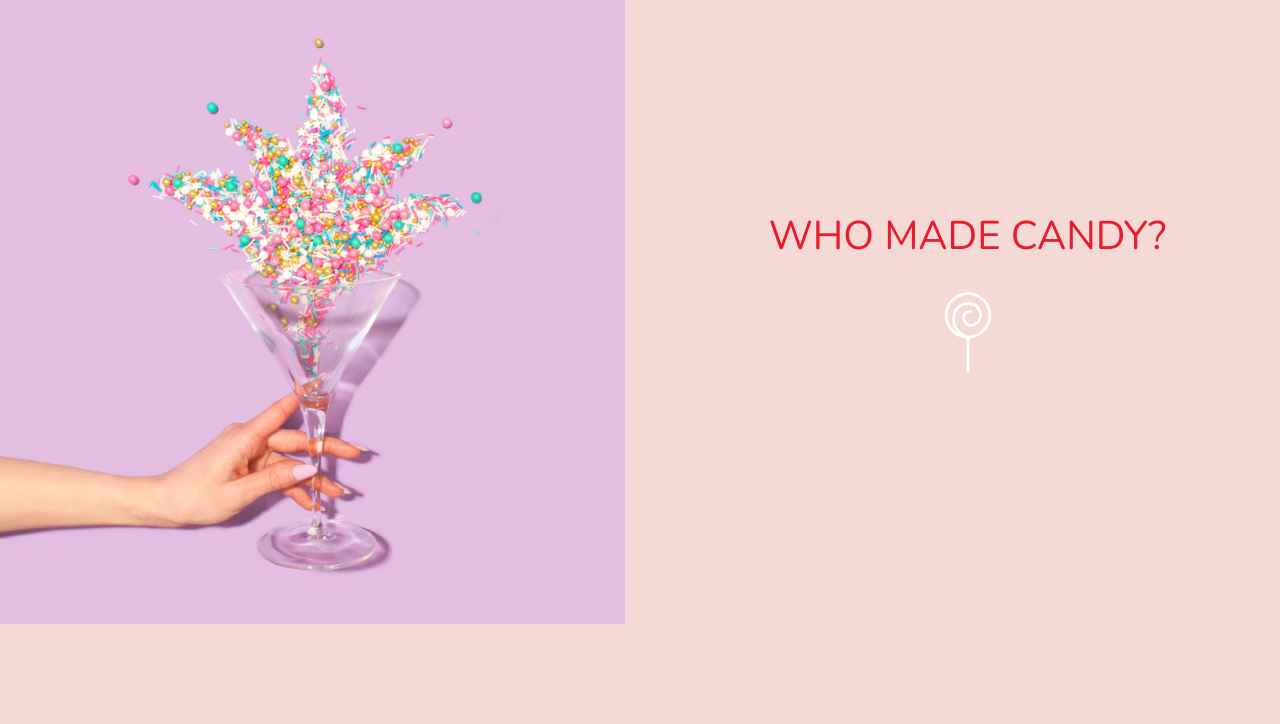
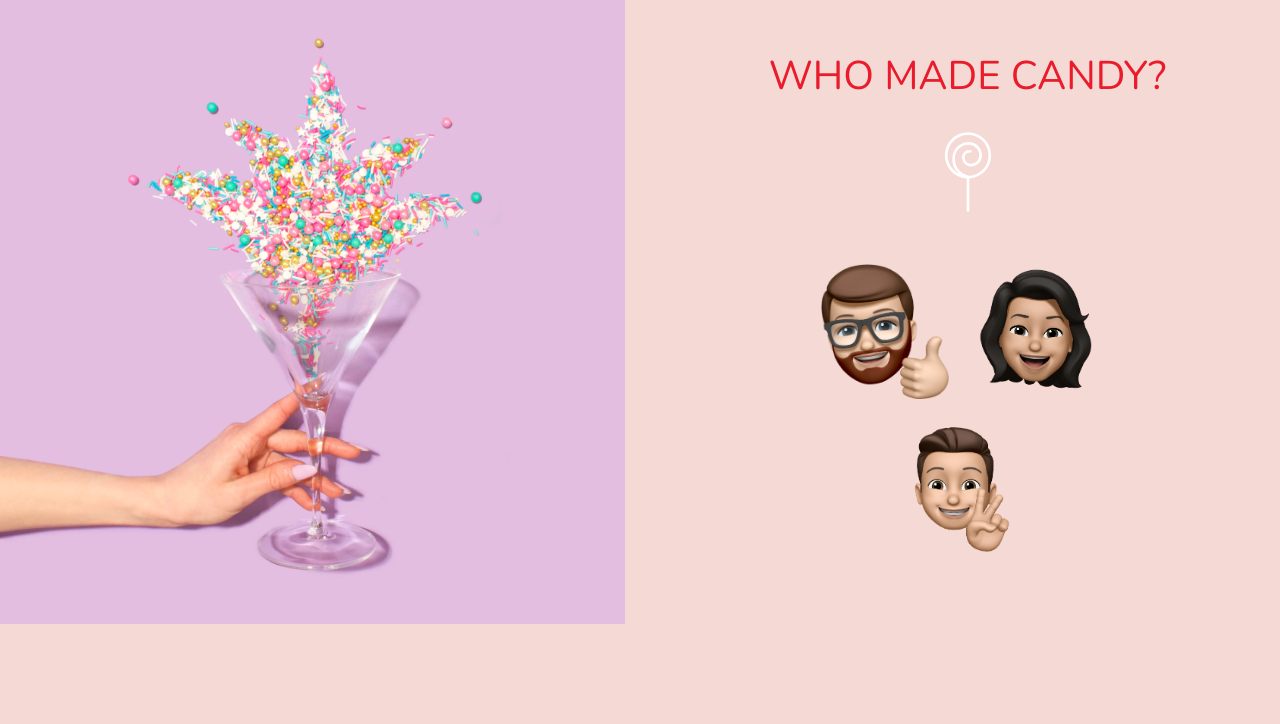
Before and after one commit to iTanmayGupta/Candii, a Flask app: page /home in a window 1280 px wide. Shown: the part 2199-2923 px from the top of the page. Run offline with Flask 2, Linux system fonts and the light colour scheme; some libraries are stand-ins or nearby versions.

Commit message:
Finalized home page.

```diff
--- a/static/home/app.css
+++ b/static/home/app.css
@@ -3,9 +3,17 @@ body {
     font-family: "Nunito", sans-serif;
   }
 
-  .api {
+.api {
       width: 7rem;
-  }
+    }
+
+.memoji {
+    width: 10rem;
+}
+
+.memoji1{
+    width: 8rem;
+}
 
   .blurb h2 {
     color: #ea1c2c;
--- a/templates/index.html
+++ b/templates/index.html
@@ -102,9 +102,9 @@
                 />
                 <p class="lead">
                   Candy is a non-profit blockchain based DeFi application that allows
-                  users to support their favourite local businneses and content creators
+                  users to support their favourite local businesses and content creators
                   who are affected by the pandemic and the rise of ads on social media platforms.
-                  Users can browse a list of local businneses and content creators and treat them
+                  Users can browse a list of local businesses and content creators and treat them
                   with Candy where each Candy is $5 worth of Etherium.
                 </p>
               </div>
@@ -161,8 +161,19 @@
                   alt=""
                 />
                 <p class="lead">
-
                 </p>
+                <img
+                    class="memoji1"
+                    src="../static/home/imgs/anujj.png"
+                />
+                <img
+                    class="memoji"
+                    src="../static/home/imgs/tanmay.png"
+                />
+                <img
+                    class="memoji"
+                    src="../static/home/imgs/abhi.png"
+                />
               </div>
             </div>
           </div>
```
Also changed, not shown: static/home/imgs/abhi.png (added), static/home/imgs/anujj.png (added), static/home/imgs/tanmay.png (added), 1 other file.
